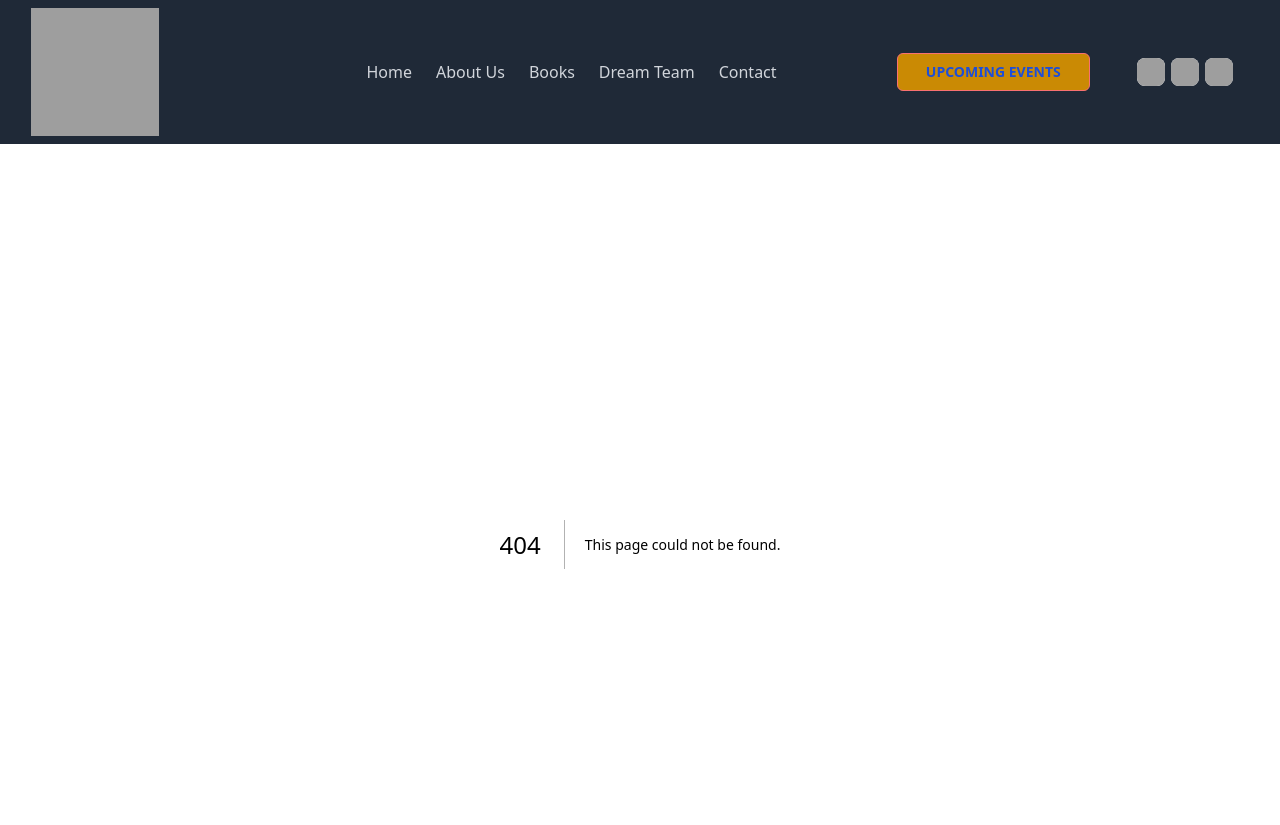
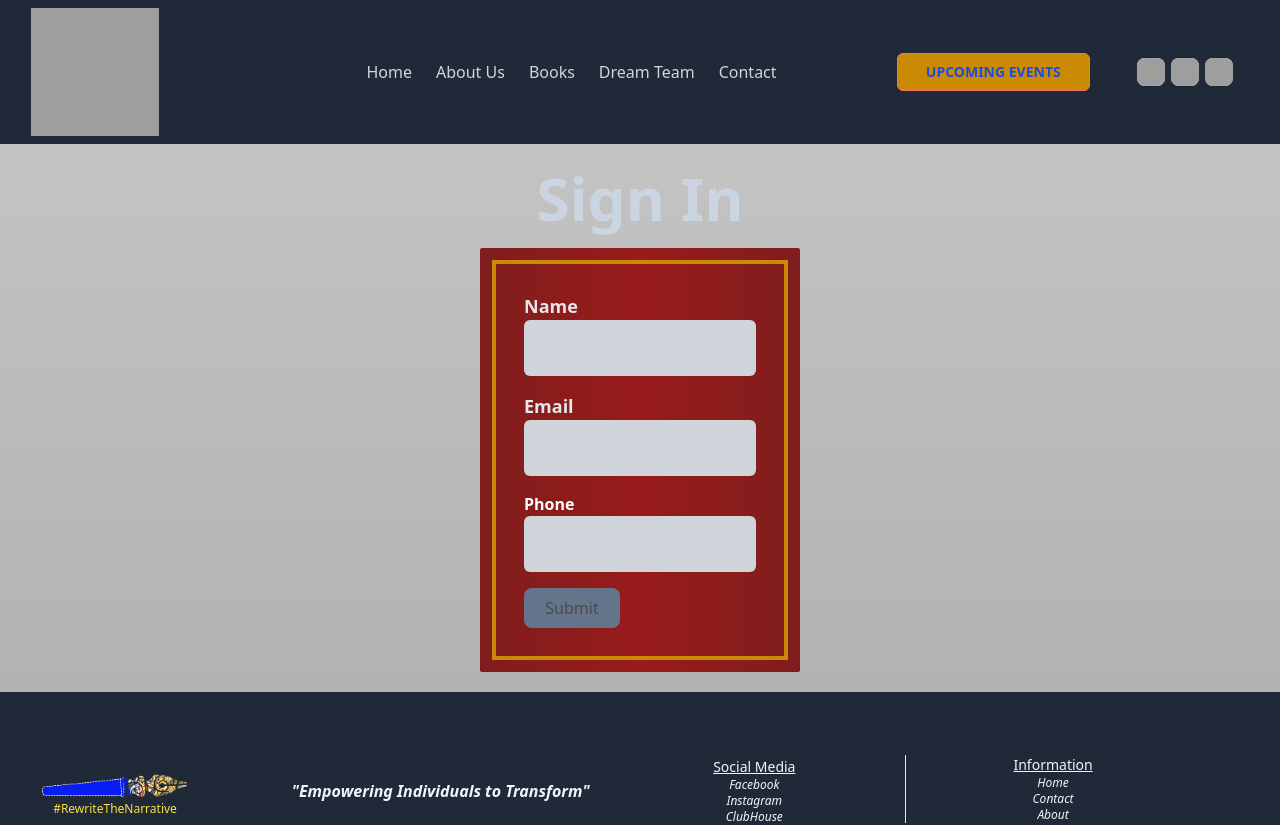
Before and after one commit to JayMy45/rewritingNarratives, a Next.js app: page /sign_in in a window 1280 px wide. Before the commit this address had no page. Shown: the top 825 px of the page. Built offline with nearby package versions, Linux system fonts and the light colour scheme; grey boxes are pictures that could not be loaded.

Commit message:
created new page with siContact added to display form at /sign_in address

```diff
--- /dev/null
+++ b/app/sign_in/page.js
@@ -0,0 +1,25 @@
+import ContactForm from "./form";
+
+export default function siContactPage() {
+
+    return (
+        <>
+            <div className="mt-1 md:mt-0">
+                <div
+                    className=" h-fit rounded-xl flex flex-col justify-center items-center"
+
+                >
+                    <div className="p-0 text-center">
+                        <h1 className="text-slate-300 font-bold text-4xl md:text-6xl mt-6 mb-10 md:mb-5">Sign In</h1>
+                    </div>
+                    <div className="flex flex-col justify-center md:flex-row w-full md:w-1/2">
+                        <div className="md:w-96 lg:w-96 xl:w-1/2 p-3 rounded-sm bg-gradient-to-r from-red-900 via-red-800 to-red-900">
+                            <ContactForm />
+                        </div>
+
+                    </div>
+                </div>
+            </div>
+        </>
+    );
+}
```
